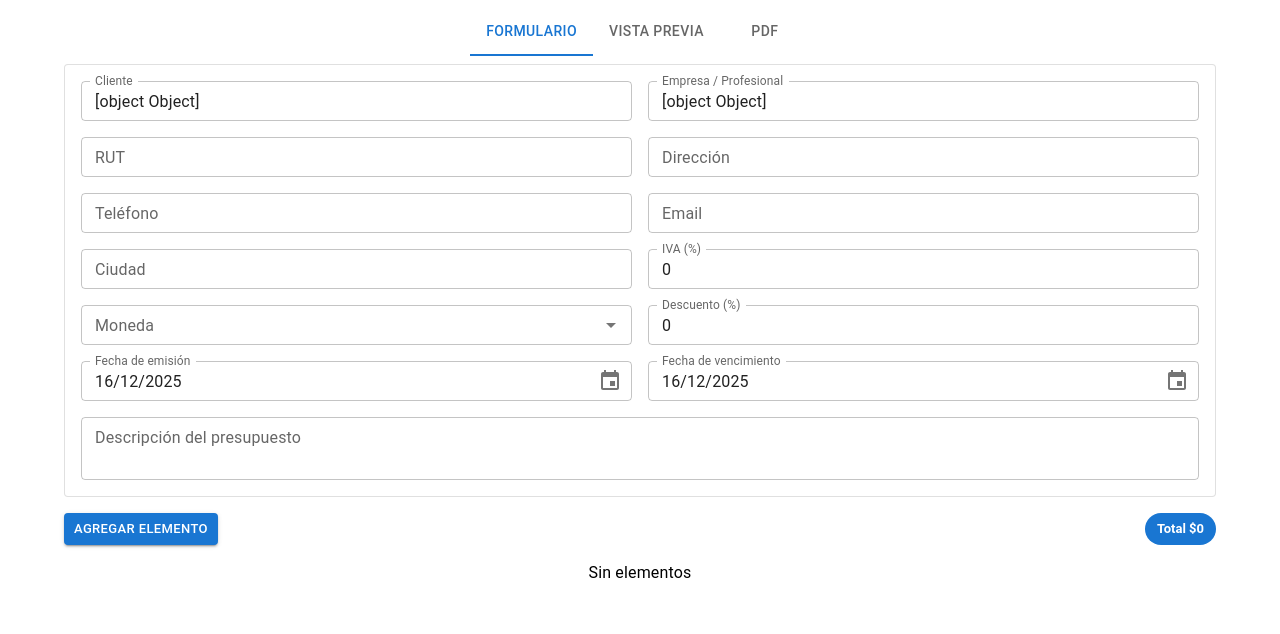
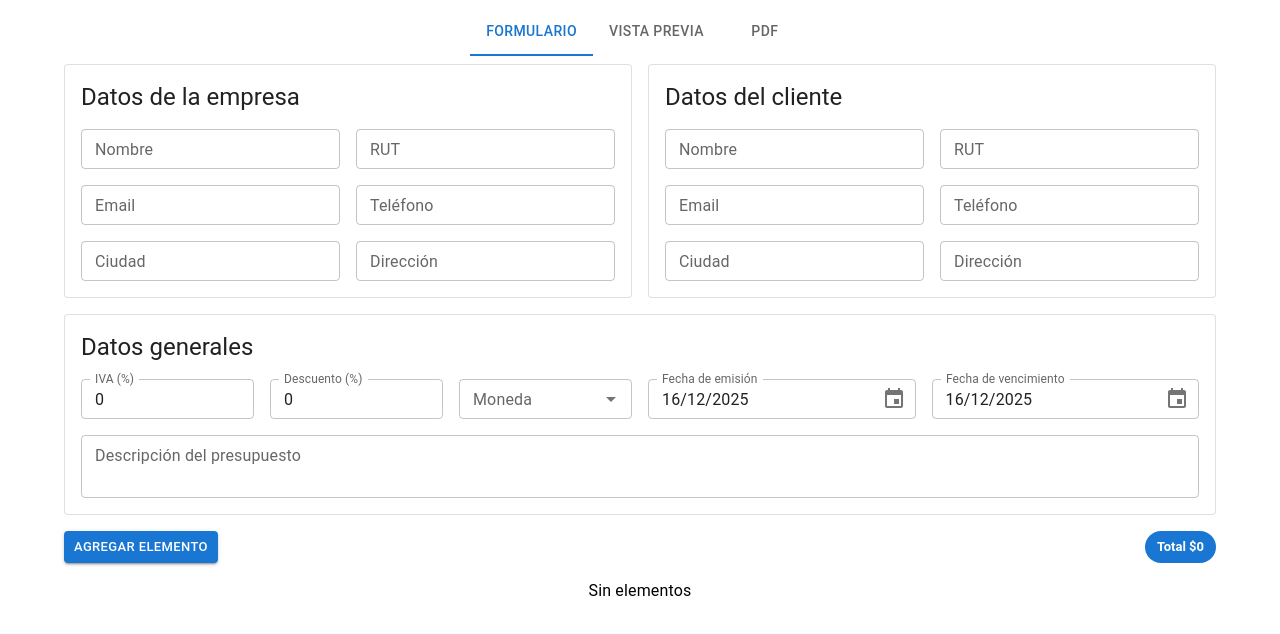
Before and after one commit to rodrigoverasantis/presupuestador-react-mui, a React (Vite) app: page / in a window 1280 px wide. Shown: the top 634 px of the page. Built offline with nearby package versions, Linux system fonts and the light colour scheme.

Commit message:
ffat: Actualización mayor del subcomponente formulario.

```diff
--- a/src/components/Form.tsx
+++ b/src/components/Form.tsx
@@ -1,4 +1,4 @@
-import { Autocomplete, Grid, Paper, TextField } from "@mui/material";
+import { Autocomplete, Grid, Paper, TextField, Typography } from "@mui/material";
 import { DatePicker } from "@mui/x-date-pickers";
 import dayjs from "dayjs";
 import { TIPOS_MONEDA } from "../utils";
@@ -7,73 +7,153 @@ import type { FormPropsInterface } from "../interfaces";
 export default function Form(props: FormPropsInterface) {
 
   return (
+    <Grid container spacing={2}>
+      <Grid size={{ xs: 12, sm: 6 }}>
+        {/* DATOS DE LA EMPRESA */}
         <Paper variant="outlined" sx={{ p: 2 }}>
           <Grid container spacing={2}>
-        <Grid size={{ xs: 12, sm: 6 }}>
+            <Grid size={{ xs: 12 }}>
+              <Typography variant="h5">
+                Datos de la empresa
+              </Typography>
+            </Grid>
+            <Grid size={{ xs: 12, sm: 12, md: 6 }}>
               <TextField
-            label="Cliente"
-            value={props.form.cliente}
+                label="Nombre"
+                value={props.form.empresa.nombre}
                 onChange={(event) => props.handleEditarFormulario({ cliente: event.target.value })}
                 size="small"
                 fullWidth
               />
             </Grid>
-        <Grid size={{ xs: 12, sm: 6 }}>
-          <TextField
-            label="Empresa / Profesional"
-            value={props.form.empresa}
-            onChange={(event) => props.handleEditarFormulario({ empresa: event.target.value })}
-            size="small"
-            fullWidth
-          />
-        </Grid>
-        <Grid size={{ xs: 12, sm: 6 }}>
+            <Grid size={{ xs: 12, sm: 12, md: 6 }}>
               <TextField
                 label="RUT"
-            value={props.form.rut}
+                value={props.form.empresa.rut}
                 onChange={(event) => props.handleEditarFormulario({ rut: event.target.value })}
                 size="small"
                 fullWidth
               />
             </Grid>
-        <Grid size={{ xs: 12, sm: 6 }}>
-          <TextField
-            label="Dirección"
-            value={props.form.direccion}
-            onChange={(event) => props.handleEditarFormulario({ direccion: event.target.value })}
-            size="small"
-            fullWidth
-          />
-        </Grid>
-        <Grid size={{ xs: 12, sm: 6 }}>
-          <TextField
-            label="Teléfono"
-            value={props.form.telefono}
-            onChange={(event) => props.handleEditarFormulario({ telefono: event.target.value })}
-            size="small"
-            fullWidth
-          />
-        </Grid>
-        <Grid size={{ xs: 12, sm: 6 }}>
+            <Grid size={{ xs: 12, sm: 12, md: 6 }}>
               <TextField
                 label="Email"
-            value={props.form.email}
+                value={props.form.empresa.email}
                 onChange={(event) => props.handleEditarFormulario({ email: event.target.value })}
                 type="email"
                 size="small"
                 fullWidth
               />
             </Grid>
-        <Grid size={{ xs: 12, sm: 6 }}>
+            <Grid size={{ xs: 12, sm: 12, md: 6 }}>
+              <TextField
+                label="Teléfono"
+                value={props.form.empresa.telefono}
+                onChange={(event) => props.handleEditarFormulario({ telefono: event.target.value })}
+                size="small"
+                fullWidth
+              />
+            </Grid>
+            <Grid size={{ xs: 12, sm: 12, md: 6 }}>
               <TextField
                 label="Ciudad"
-            value={props.form.ciudad}
+                value={props.form.empresa.ciudad}
                 onChange={(event) => props.handleEditarFormulario({ ciudad: event.target.value })}
                 size="small"
                 fullWidth
               />
             </Grid>
+            <Grid size={{ xs: 12, sm: 12, md: 6 }}>
+              <TextField
+                label="Dirección"
+                value={props.form.empresa.direccion}
+                onChange={(event) => props.handleEditarFormulario({ direccion: event.target.value })}
+                size="small"
+                fullWidth
+              />
+            </Grid>
+          </Grid>
+        </Paper>
+      </Grid >
+
+      {/* DATOS DEL CLIENTE */}
       <Grid size={{ xs: 12, sm: 6 }}>
+        <Paper variant="outlined" sx={{ p: 2 }}>
+          <Grid container spacing={2}>
+            <Grid size={{ xs: 12 }}>
+              <Typography variant="h5">
+                Datos del cliente
+              </Typography>
+            </Grid>
+            <Grid size={{ xs: 12, sm: 12, md: 6 }}>
+              <TextField
+                label="Nombre"
+                value={props.form.cliente.nombre}
+                onChange={(event) => props.handleEditarFormulario({ cliente: event.target.value })}
+                size="small"
+                fullWidth
+              />
+            </Grid>
+            <Grid size={{ xs: 12, sm: 12, md: 6 }}>
+              <TextField
+                label="RUT"
+                value={props.form.cliente.rut}
+                onChange={(event) => props.handleEditarFormulario({ rut: event.target.value })}
+                size="small"
+                fullWidth
+              />
+            </Grid>
+            <Grid size={{ xs: 12, sm: 12, md: 6 }}>
+              <TextField
+                label="Email"
+                value={props.form.cliente.email}
+                onChange={(event) => props.handleEditarFormulario({ email: event.target.value })}
+                type="email"
+                size="small"
+                fullWidth
+              />
+            </Grid>
+            <Grid size={{ xs: 12, sm: 12, md: 6 }}>
+              <TextField
+                label="Teléfono"
+                value={props.form.cliente.telefono}
+                onChange={(event) => props.handleEditarFormulario({ telefono: event.target.value })}
+                size="small"
+                fullWidth
+              />
+            </Grid>
+            <Grid size={{ xs: 12, sm: 12, md: 6 }}>
+              <TextField
+                label="Ciudad"
+                value={props.form.cliente.ciudad}
+                onChange={(event) => props.handleEditarFormulario({ ciudad: event.target.value })}
+                size="small"
+                fullWidth
+              />
+            </Grid>
+            <Grid size={{ xs: 12, sm: 12, md: 6 }}>
+              <TextField
+                label="Dirección"
+                value={props.form.cliente.direccion}
+                onChange={(event) => props.handleEditarFormulario({ direccion: event.target.value })}
+                size="small"
+                fullWidth
+              />
+            </Grid>
+          </Grid>
+        </Paper>
+      </Grid >
+
+      {/* DATOS GENERALES */}
+      <Grid size={{ xs: 12 }}>
+        <Paper variant="outlined" sx={{ p: 2 }}>
+          <Grid container spacing={2}>
+            <Grid size={{ xs: 12 }}>
+              <Typography variant="h5">
+                Datos generales
+              </Typography>
+            </Grid>
+            <Grid size={{ xs: 6, sm: 4, md: 3, lg: 2 }}>
               <TextField
                 label="IVA (%)"
                 value={props.form.iva}
@@ -83,7 +163,17 @@ export default function Form(props: FormPropsInterface) {
                 fullWidth
               />
             </Grid>
-        <Grid size={{ xs: 12, sm: 6 }}>
+            <Grid size={{ xs: 6, sm: 4, md: 3, lg: 2 }}>
+              <TextField
+                label="Descuento (%)"
+                value={props.form.descuento}
+                onChange={(event) => props.handleEditarFormulario({ descuento: event.target.value })}
+                type="number"
+                size="small"
+                fullWidth
+              />
+            </Grid>
+            <Grid size={{ xs: 6, sm: 4, md: 3, lg: 2 }}>
               <Autocomplete
                 options={TIPOS_MONEDA}
                 value={props.form.moneda}
@@ -100,17 +190,7 @@ export default function Form(props: FormPropsInterface) {
                 )}
               />
             </Grid>
-        <Grid size={{ xs: 12, sm: 6 }}>
-          <TextField
-            label="Descuento (%)"
-            value={props.form.descuento}
-            onChange={(event) => props.handleEditarFormulario({ descuento: event.target.value })}
-            type="number"
-            size="small"
-            fullWidth
-          />
-        </Grid>
-        <Grid size={{ xs: 12, sm: 6 }}>
+            <Grid size={{ xs: 6, sm: 4, md: 3 }}>
               <DatePicker
                 label="Fecha de emisión"
                 value={dayjs(props.form.fechaEmision)}
@@ -123,7 +203,7 @@ export default function Form(props: FormPropsInterface) {
                 }}
               />
             </Grid>
-        <Grid size={{ xs: 12, sm: 6 }}>
+            <Grid size={{ xs: 6, sm: 4, md: 3 }}>
               <DatePicker
                 label="Fecha de vencimiento"
                 value={dayjs(props.form.fechaVencimiento)}
@@ -149,5 +229,7 @@ export default function Form(props: FormPropsInterface) {
             </Grid>
           </Grid>
         </Paper>
+      </Grid >
+    </Grid >
   );
 }
```
Lines whose indentation alone changed are shown as unchanged.
